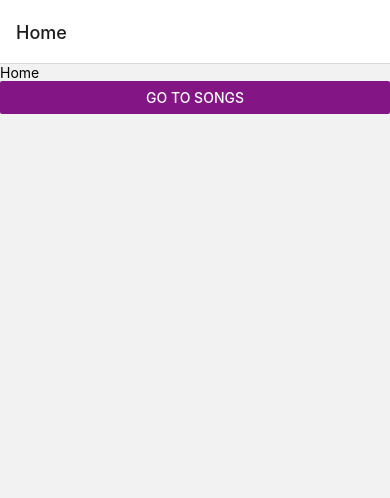
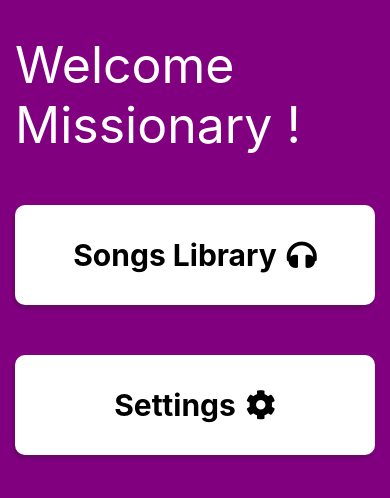
Before and after one commit to iamNidhin/Fulltimers-FE, a React Native app: screen /Home in a window 390 px wide. Shown: the top 498 px of the page. Built offline with nearby package versions, Linux system fonts and the light colour scheme.

Commit message:
UI changes and navigation

```diff
--- a/App.tsx
+++ b/App.tsx
@@ -8,17 +8,33 @@ import { createNativeStackNavigator } from '@react-navigation/native-stack';
 import HomeScreen from './src/screens/HomeScreen';
 import SongsLibrary from './src/screens/SongsLibrary';
 import DetailsScreen from './src/screens/DetailsScreen';
+import SettingsScreen from './src/screens/SettingsScreen';
 
 const Stack = createNativeStackNavigator();
 
 function App(): JSX.Element {
   return (
     <NavigationContainer>
-          <Stack.Navigator>
-            <Stack.Screen name="Home" component={HomeScreen} />
-            <Stack.Screen name="Songs" component={SongsLibrary} />
-            <Stack.Screen name="Details" component={DetailsScreen} />
-          </Stack.Navigator>
+      <Stack.Navigator>
+        <Stack.Screen options={{
+          headerShown: false
+        }} name="Home" component={HomeScreen} />
+        <Stack.Screen options={{
+          headerShown: false
+        }}
+          name="Songs" component={SongsLibrary} />
+        <Stack.Screen
+          options={{
+            headerShown: false
+          }}
+          name="Details" component={DetailsScreen} />
+      <Stack.Screen
+          options={{
+            headerShown: false
+          }}
+          name="Settings" component={SettingsScreen} />
+      </Stack.Navigator>
+
     </NavigationContainer>
   );
 }
--- a/package.json
+++ b/package.json
@@ -14,7 +14,8 @@
     "react": "18.2.0",
     "react-native": "0.71.8",
     "react-native-safe-area-context": "^4.5.2",
-    "react-native-screens": "^3.20.0"
+    "react-native-screens": "^3.20.0",
+    "react-native-vector-icons": "^9.2.0"
   },
   "devDependencies": {
     "@babel/core": "^7.20.0",
@@ -24,6 +25,7 @@
     "@tsconfig/react-native": "^2.0.2",
     "@types/jest": "^29.2.1",
     "@types/react": "^18.0.24",
+    "@types/react-native-vector-icons": "^6.4.13",
     "@types/react-test-renderer": "^18.0.0",
     "babel-jest": "^29.2.1",
     "eslint": "^8.19.0",
--- a/src/screens/DetailsScreen.tsx
+++ b/src/screens/DetailsScreen.tsx
@@ -1,22 +1,33 @@
 import React from 'react'
-import { StyleSheet, Text, View } from 'react-native'
+import { StyleSheet, Text, View, Linking} from 'react-native'
 
-export default function DetailsScreen({ route, navigation }:any) {
+export default function DetailsScreen({ route, navigation }: any) {
 
-  const { title ,data } = route.params;
+  const { title, data, links } = route.params;
 
   return (
-    <View style={{marginTop:5}}>
-    <Text style={[styles.TextContainer, {fontWeight:"700"}]}>{title}</Text>
-    <Text style={styles.TextContainer}>{data}</Text>
+    <View style={{ height: "100%", backgroundColor: "white" }}>
+      <Text style={[styles.TextContainer, { fontWeight: "700", fontSize: 30, marginTop: 20 }]}>{title}</Text>
+      <Text style={styles.TextContainer}>{data}</Text>
+      <Text >
+
+      </Text>
+      <Text style={[styles.TextContainer,{color:"red"}]}
+        onPress={() => Linking.openURL(links)}>
+        Click here to watch the video
+      </Text>
     </View>
   )
 }
 
 const styles = StyleSheet.create({
-    TextContainer:{
-      fontSize:20,
-      textAlign:"center",
-      padding:15,
-      },
+  TextContainer: {
+    fontSize: 20,
+    textAlign: "center",
+    padding: 15,
+    color: "purple",
+    fontWeight: "500",
+    backgroundColor: "white"
+  },
+
 })
--- a/src/screens/HomeScreen.tsx
+++ b/src/screens/HomeScreen.tsx
@@ -1,16 +1,64 @@
 import React from 'react'
-import { Button, Text, View } from 'react-native'
+import { Pressable, StyleSheet, Text, View } from 'react-native'
+import Icon from 'react-native-vector-icons/FontAwesome5';
 
 export default function HomeScreen({navigation}:any) {
   return (
-        <View>
-            <Text>Home</Text>
-            <Button
+        <View style={styles.Container}>
+            <Text style={styles.Welcome}>Welcome Missionary !</Text>
+            <Pressable
                 onPress={() => navigation.navigate('Songs')}
-                title="Go to songs"
-                color="#841584"
-                accessibilityLabel="Learn more about this purple button"
-            />
+            >
+                <View style={[styles.ImageButton,styles.shadowProp]}>
+                    <Text style={styles.ImageButtonText}>Songs Library</Text>
+                    <Icon name="headphones" size={30} style={{marginLeft:10}} color="black" />
+                </View>
+            </Pressable>
+            <Pressable
+                onPress={() => navigation.navigate('Settings')}
+            >
+                <View style={[styles.ImageButton,styles.shadowProp]}>
+                    <Text style={styles.ImageButtonText}>Settings</Text>
+                    <Icon name="cog" size={30} style={{marginLeft:10}} color="black" />
+                </View>
+            </Pressable>
         </View>
     )
 }
+
+const styles = StyleSheet.create({
+    Container:{
+        padding:15,
+        backgroundColor:"purple",
+        height:"100%",
+    },
+    Welcome:{
+        marginTop:20,
+        fontSize:50,
+        color:"white",
+    },
+    ImageButton:{
+        height:100,
+        width:"100%",
+        borderRadius:10,
+        marginTop:50,
+        backgroundColor:"white",
+        justifyContent:"center",
+        flexDirection:"row",
+        alignItems:"center",
+    },
+    shadowProp: {
+        shadowColor: '#171717',
+        shadowOffset: {width: -2, height: 4},
+        shadowOpacity: 0.2,
+        shadowRadius: 3,
+        elevation:1,
+    },
+    ImageButtonText:{
+        fontSize:30,
+        color:"black",
+        fontWeight:"700",
+        alignSelf:"center",
+    },
+
+})
--- /dev/null
+++ b/src/screens/SettingsScreen.tsx
@@ -0,0 +1,12 @@
+import React from 'react'
+import { Text, View } from 'react-native'
+
+export default function SettingsScreen() {
+  return (
+    <View>
+        <Text>
+            This is the settings screen
+        </Text>
+    </View>
+  )
+}
--- a/src/screens/SongsLibrary.tsx
+++ b/src/screens/SongsLibrary.tsx
@@ -1,5 +1,6 @@
 import React, { useState } from 'react'
 import { FlatList, Pressable, StyleSheet, Text, TextInput, View } from 'react-native'
+import Icon from 'react-native-vector-icons/FontAwesome5';
 
 import songsData from '../dummydata/songs.json';
 
@@ -15,7 +16,7 @@ export default function SongsLibrary({ navigation }: any) {
         const filteredData = songsData.filter(
             (song) =>
                 song.title.toLowerCase().includes(text.toLowerCase()) ||
-                song.artist.toLowerCase().includes(text.toLowerCase())
+                song.category.toLowerCase().includes(text.toLowerCase())
         );
         setFilteredSongs(filteredData);
     };
@@ -23,9 +24,10 @@ export default function SongsLibrary({ navigation }: any) {
     const renderSongItem = ({ item }: any) => (
         <View style={styles.ListItem}>
             <Pressable
-                onPress={() => navigation.navigate('Details', {title: item.title, data: item.lyrics })}
+                onPress={() => navigation.navigate('Details', { title: item.title, data: item.lyrics, links: item.links })}
             >
                 <Text style={styles.ListText}>{item.title}</Text>
+                <Icon name="play" size={20} style={{ marginLeft: 10, flex: 1 }} color="black" />
             </Pressable>
         </View>
     );
@@ -33,18 +35,23 @@ export default function SongsLibrary({ navigation }: any) {
 
     return (
         <View style={styles.Container}>
+            <View style={[styles.Search, { borderWidth: 0.2, borderRadius: 5 }]}>
                 <TextInput
                     value={searchQuery}
                     onChangeText={handleSearchInputChange}
                     placeholder="Search songs"
-                style={[styles.ListText, styles.shadowProp, { height: 70, margin: 15, marginTop: 20, padding: 15 }]}
+                    style={[styles.ListText, { height: 50, color: "purple", flex: 5 }]}
                 />
+                <Icon name="search" size={20} style={{ flex: 1, marginLeft: 100 }} color="purple" />
+            </View>
+            <View style={styles.List}>
                 <FlatList
                     data={filteredSongs}
                     keyExtractor={(item) => item.id.toString()}
                     renderItem={renderSongItem}
                     style={{ padding: 10 }}
                 />
+            </View>
         </View>
     )
 }
@@ -53,26 +60,38 @@ const styles = StyleSheet.create({
     Container: {
         height: "100%",
         width: "100%",
-    }
-    ,
+        backgroundColor: "purple"
+    },
+    Search: {
+        flexDirection: "row",
+        justifyContent: "space-between",
+        alignItems: "center",
+        margin: 30,
+        padding: 5,
+        borderRadius: 10,
+        backgroundColor: "white"
+    },
+    List: {
+        borderWidth: 0.2,
+        borderRadius: 5,
+        margin: 10,
+        height: "80%",
+        backgroundColor: "white"
+    },
     ListItem: {
         marginBottom: 10,
-        width:"100%",
-        height:50,
-        padding:10,
+        width: "100%",
+        height: 50,
+        padding: 10,
         alignSelf: "flex-start",
-        borderBottomWidth:1,
+        borderBottomWidth: 1,
+        borderColor: "black",
+        borderRadius: 5
     },
     ListText: {
         fontWeight: "700",
-        fontSize:20,
-    },
-    shadowProp: {
-        shadowColor: '#171717',
-        shadowOffset: {width: -2, height: 4},
-        shadowOpacity: 0.2,
-        shadowRadius: 3,
-        elevation:1,
+        fontSize: 20,
+        color: "purple"
     },
 
 })
```
Also changed, not shown: src/dummydata/songs.json (+16 -11 lines), 2 other files (tests, documents, lock files or other folders). Lines whose indentation alone changed are shown as unchanged.
